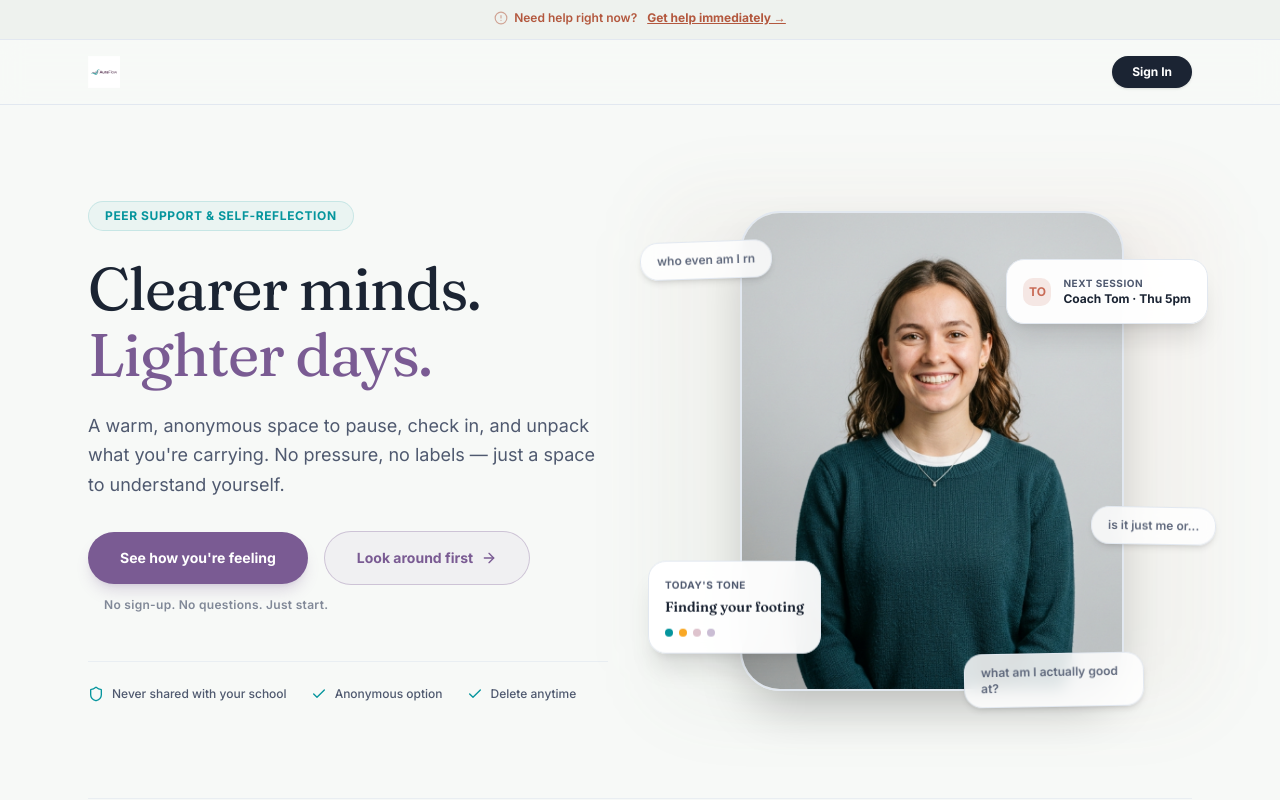
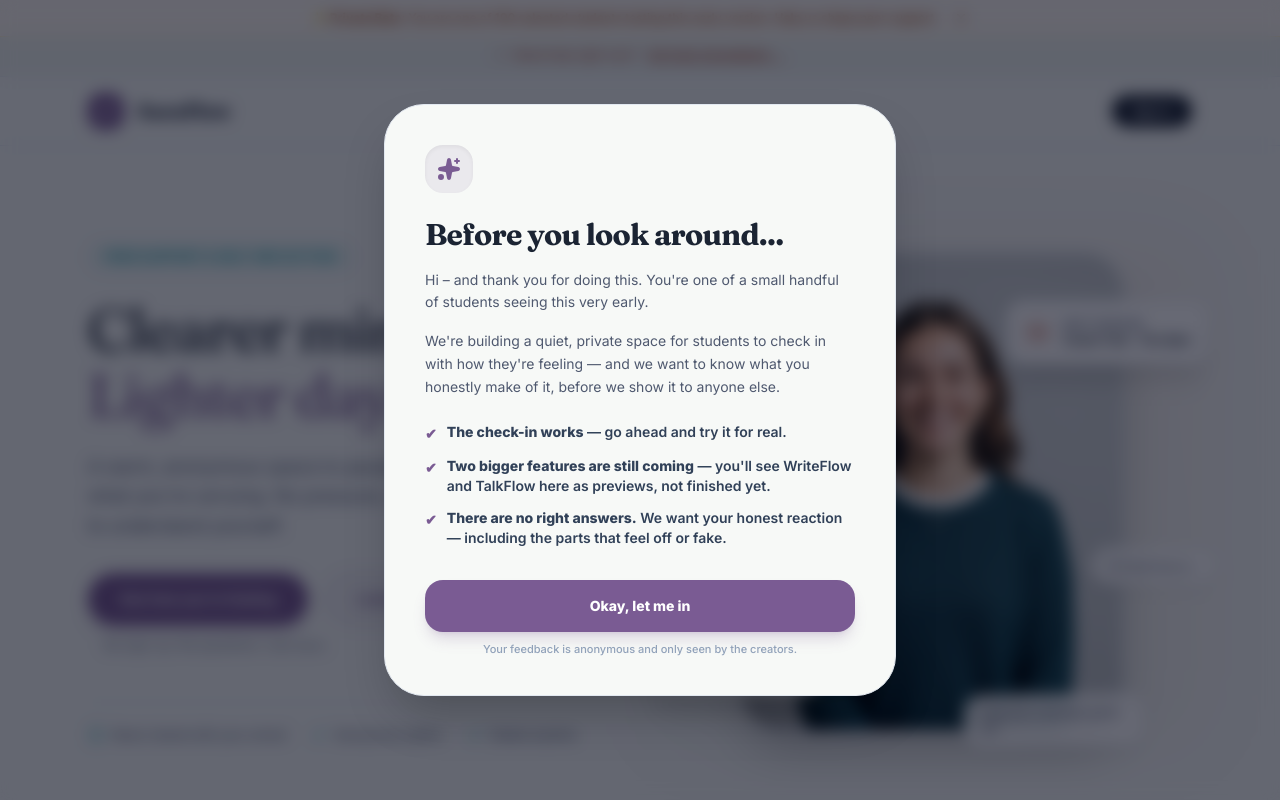
Before and after one commit to jai38/frontend-auraflow, a React (Vite) app: page / in a window 1280 px wide. Shown: the top 800 px of the page. Built offline with nearby package versions, Linux system fonts and the light colour scheme.

Commit message:
feat: redesign AuraFlow logo to code-based Sparkles, sync crisis Connection, and add private beta welcome banner/modal

```diff
--- a/src/components/landing/LandingFooter.tsx
+++ b/src/components/landing/LandingFooter.tsx
@@ -1,5 +1,5 @@
 import { useNavigate } from "react-router-dom";
-import logoPng from "../../assets/logo.png";
+import { Sparkles } from "lucide-react";
 
 interface LandingFooterProps {
   onCrisisClick: () => void;
@@ -14,10 +14,15 @@ export function LandingFooter({ onCrisisClick }: LandingFooterProps) {
         <div className="flex flex-col items-center md:items-start gap-2">
           <div
             onClick={() => navigate("/")}
-            className="flex items-center gap-2 cursor-pointer hover:opacity-85 select-none transition-opacity"
+            className="flex items-center gap-2.5 cursor-pointer hover:opacity-85 select-none transition-opacity"
             id="footer-logo-container"
           >
-            <img src={logoPng} alt="AuraFlow Logo" className="h-6 w-auto block select-none" />
+            <div className="flex h-7.5 w-7.5 items-center justify-center rounded-lg bg-plum text-white shadow-sm shadow-plum/10 select-none">
+              <Sparkles className="h-4 w-4 fill-current" />
+            </div>
+            <span className="text-base font-serif font-black tracking-tight text-slate-900 select-none animate-fade-in">
+              AuraFlow
+            </span>
           </div>
           <p className="text-center md:text-left text-[11px]">
             A space for self-discovery and peer support. We fit alongside campus care to help you understand what you carry.
@@ -33,7 +38,7 @@ export function LandingFooter({ onCrisisClick }: LandingFooterProps) {
               onClick={onCrisisClick}
               className="text-ember font-bold hover:underline cursor-pointer border-none bg-transparent p-0 text-[inherit]"
             >
-              Need help right now? (988 Crisis Hotline)
+              Need help right now? Get help immediately &rarr;
             </button>
             <span className="text-line">|</span>
             <span className="text-ink-soft select-none">&copy; {new Date().getFullYear()} AuraFlow. All rights reserved.</span>
--- a/src/components/landing/LandingHeader.tsx
+++ b/src/components/landing/LandingHeader.tsx
@@ -1,8 +1,7 @@
 import { useNavigate } from "react-router-dom";
-import { AlertCircle } from "lucide-react";
+import { AlertCircle, Sparkles } from "lucide-react";
 import { motion } from "framer-motion";
 import { useAuth } from "../../context/AuthContext";
-import logoPng from "../../assets/logo.png";
 
 interface LandingHeaderProps {
   onCrisisClick: () => void;
@@ -37,10 +36,15 @@ export function LandingHeader({ onCrisisClick }: LandingHeaderProps) {
         <div className="mx-auto flex max-w-6xl items-center justify-between px-6 py-4">
           <div
             onClick={() => navigate("/")}
-            className="flex items-center gap-2 cursor-pointer hover:opacity-85 select-none transition-opacity"
+            className="flex items-center gap-3 cursor-pointer hover:opacity-85 select-none transition-opacity"
             id="header-logo-container"
           >
-            <img src={logoPng} alt="AuraFlow Logo" className="h-8 w-auto block select-none" />
+            <div className="flex h-9 w-9 items-center justify-center rounded-xl bg-plum text-white shadow-md shadow-plum/20">
+              <Sparkles className="h-4.5 w-4.5 fill-current animate-pulse" />
+            </div>
+            <span className="text-xl font-serif font-black tracking-tight text-slate-900 select-none">
+              AuraFlow
+            </span>
           </div>
 
           <nav className="flex items-center gap-6">
--- a/src/pages/LandingPage.tsx
+++ b/src/pages/LandingPage.tsx
@@ -3,7 +3,7 @@ import { useNavigate } from "react-router-dom";
 import { motion, AnimatePresence } from "framer-motion";
 import {
   AlertCircle, X, Shield, ArrowRight, Lock,
-  PenTool, MessageSquare, Clock, Users, HelpCircle
+  PenTool, MessageSquare, Clock, Users, HelpCircle, Sparkles
 } from "lucide-react";
 import { LandingHeader } from "../components/landing/LandingHeader";
 import { LandingFooter } from "../components/landing/LandingFooter";
@@ -51,6 +51,24 @@ export function LandingPage() {
   const navigate = useNavigate();
   const { isAuthenticated } = useAuth();
   const [comingSoonFeature, setComingSoonFeature] = useState<"writemindly" | "talkmindly" | "sessionbooking" | null>(null);
+
+  const [showBetaBanner, setShowBetaBanner] = useState(true);
+  const [showWelcomeModal, setShowWelcomeModal] = useState(false);
+
+  useEffect(() => {
+    const hasSeen = localStorage.getItem("seen-beta-welcome");
+    if (!hasSeen) {
+      const timer = setTimeout(() => {
+        setShowWelcomeModal(true);
+      }, 1000);
+      return () => clearTimeout(timer);
+    }
+  }, []);
+
+  const handleCloseWelcome = () => {
+    localStorage.setItem("seen-beta-welcome", "true");
+    setShowWelcomeModal(false);
+  };
 
   // Update document title for SEO
   useEffect(() => {
@@ -103,6 +121,17 @@ export function LandingPage() {
 
   return (
     <div className="min-h-screen bg-paper text-ink font-sans selection:bg-rose/20 selection:text-ink relative overflow-x-hidden pb-12 flex flex-col justify-between">
+      {showBetaBanner && (
+        <div className="w-full bg-[#fcf8f2] border-b border-amber-200/45 py-2.5 px-6 text-center text-xs font-semibold text-amber-800 relative z-50 flex items-center justify-center gap-2 select-none">
+          <span>✨ <b>Private Beta</b>: You are one of 100 selected students testing this early version. Help us shape peer support.</span>
+          <button
+            onClick={() => setShowBetaBanner(false)}
+            className="text-amber-800 hover:text-amber-950 font-bold ml-2 cursor-pointer border-none bg-transparent flex items-center"
+          >
+            <X className="w-3.5 h-3.5" />
+          </button>
+        </div>
+      )}
       <div>
         {/* Header Layout */}
         <LandingHeader onCrisisClick={handleCrisisClick} />
@@ -717,6 +746,62 @@ export function LandingPage() {
       />
 
 
+      {/* Welcome Modal */}
+      <AnimatePresence>
+        {showWelcomeModal && (
+          <div className="fixed inset-0 z-50 flex items-center justify-center p-6 bg-slate-950/60 backdrop-blur-sm select-none">
+            <motion.div
+              initial={{ scale: 0.95, opacity: 0 }}
+              animate={{ scale: 1, opacity: 1 }}
+              exit={{ scale: 0.95, opacity: 0 }}
+              className="bg-paper border border-line rounded-[2.5rem] max-w-lg w-full p-8 sm:p-10 shadow-2xl relative"
+            >
+              <div className="flex h-12 w-12 items-center justify-center rounded-2xl bg-plum/10 text-plum mb-6 shadow-inner select-none">
+                <Sparkles className="h-6 w-6 fill-current animate-pulse" />
+              </div>
+
+              <h3 className="font-serif text-3xl font-bold mb-4 text-ink tracking-tight">
+                Before you look around...
+              </h3>
+
+              <p className="text-sm text-ink-soft leading-relaxed mb-4">
+                Hi – and thank you for doing this. You're one of a small handful of students seeing this very early.
+              </p>
+
+              <p className="text-sm text-ink-soft leading-relaxed mb-6">
+                We're building a quiet, private space for students to check in with how they're feeling — and we want to know what you honestly make of it, before we show it to anyone else.
+              </p>
+
+              <ul className="space-y-3 mb-8 text-xs sm:text-sm font-semibold text-slate-700">
+                <li className="flex gap-2.5 items-start">
+                  <span className="text-plum mt-0.5">✔</span>
+                  <span><b>The check-in works</b> — go ahead and try it for real.</span>
+                </li>
+                <li className="flex gap-2.5 items-start">
+                  <span className="text-plum mt-0.5">✔</span>
+                  <span><b>Two bigger features are still coming</b> — you'll see WriteFlow and TalkFlow here as previews, not finished yet.</span>
+                </li>
+                <li className="flex gap-2.5 items-start">
+                  <span className="text-plum mt-0.5">✔</span>
+                  <span><b>There are no right answers.</b> We want your honest reaction — including the parts that feel off or fake.</span>
+                </li>
+              </ul>
+
+              <div className="flex flex-col gap-3">
+                <button
+                  onClick={handleCloseWelcome}
+                  className="cursor-pointer w-full bg-plum hover:bg-plum/90 text-white font-extrabold text-sm py-4 rounded-2xl transition-colors shadow-lg shadow-plum/20 border-none"
+                >
+                  Okay, let me in
+                </button>
+                <p className="text-center text-[11px] text-slate-400 font-medium leading-none">
+                  Your feedback is anonymous and only seen by the creators.
+                </p>
+              </div>
+            </motion.div>
+          </div>
+        )}
+      </AnimatePresence>
     </div>
   );
 }
--- a/src/pages/Login.tsx
+++ b/src/pages/Login.tsx
@@ -1,5 +1,5 @@
 import { useState, useEffect } from "react";
-import { AlertCircle, X, Heart, Shield, Mail, Lock, Eye, EyeOff, Loader2, User } from "lucide-react";
+import { AlertCircle, X, Heart, Shield, Mail, Lock, Eye, EyeOff, Loader2, User, Sparkles } from "lucide-react";
 import { GoogleLogin } from '@react-oauth/google';
 import type { CredentialResponse } from '@react-oauth/google';
 import { motion, AnimatePresence } from "framer-motion";
@@ -316,7 +316,7 @@ export function LoginPage() {
           className="absolute top-12 left-12 z-50 flex items-center gap-3 cursor-pointer hover:opacity-90 transition-opacity"
         >
           <div className="flex h-12 w-12 items-center justify-center rounded-2xl bg-white text-plum shadow-lg border border-line/50">
-            <Heart className="h-7 w-7 fill-current" />
+            <Sparkles className="h-7 w-7 fill-current text-plum animate-pulse" />
           </div>
           <span className="text-3xl font-black tracking-tight text-ink select-none">
             AuraFlow
@@ -387,7 +387,7 @@ export function LoginPage() {
           className="lg:hidden flex items-center gap-3 absolute top-8 left-8 cursor-pointer hover:opacity-90 transition-opacity"
         >
           <div className="flex h-10 w-10 items-center justify-center rounded-2xl bg-plum text-white shadow-lg">
-            <Heart className="h-5 w-5 fill-current" />
+            <Sparkles className="h-5 w-5 fill-current animate-pulse" />
           </div>
           <span className="text-2xl font-black tracking-tight text-[#1B2433] select-none">
             AuraFlow
```
